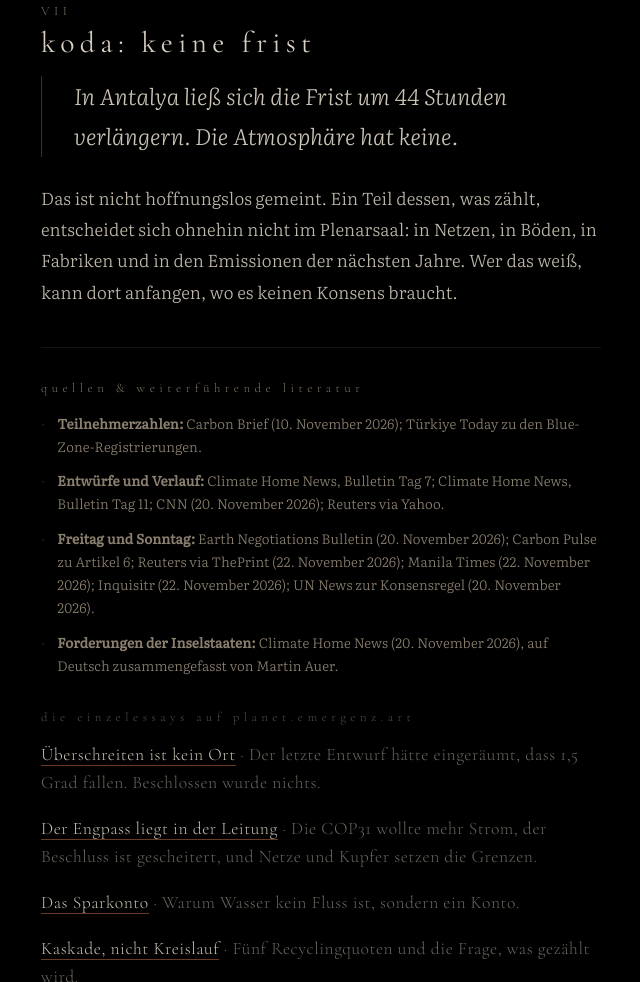
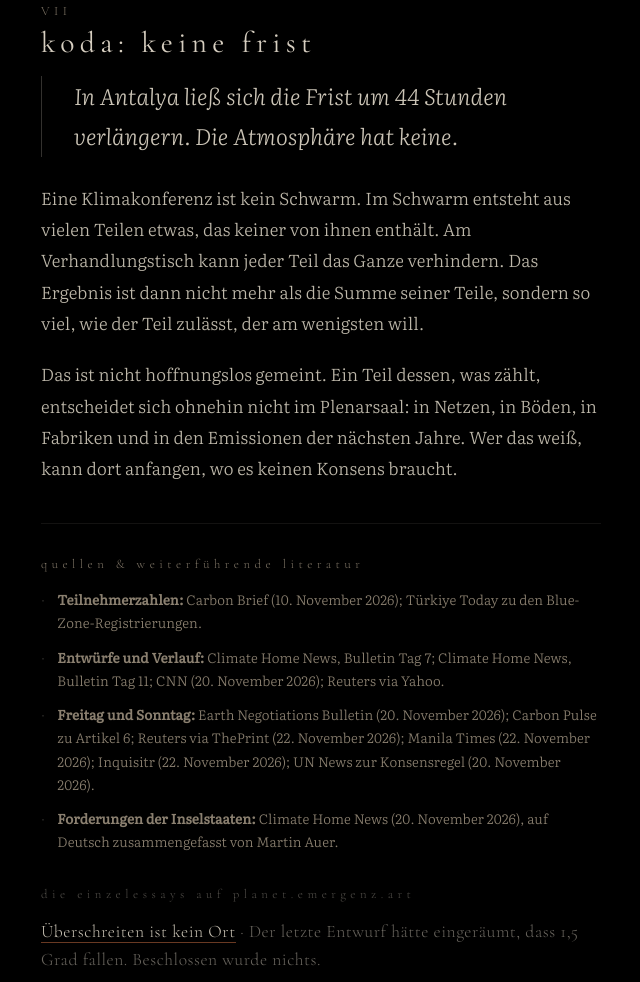
Before and after one commit to wieskoenig-ops/emergenz.art, a plain HTML site: page punkt/cop31/index.html in a window 1280 px wide. Shown: the part 4122-5104 px from the top of the page, without its empty margins (319-959 px from the left). Drawn offline with Linux system fonts and the light colour scheme.

Commit message:
COP31-Koda: Absatz über Konferenz und Schwarm
Co-Authored-By: Claude Opus 5.5 <noreply@anthropic.com>

```diff
--- a/punkt/cop31/index.html
+++ b/punkt/cop31/index.html
@@ -304,6 +304,7 @@
       <div class="block statement">
         <p>In Antalya ließ sich die Frist um 44 Stunden verlängern. Die Atmosphäre hat keine.</p>
       </div>
+      <p>Eine Klimakonferenz ist kein Schwarm. Im Schwarm entsteht aus vielen Teilen etwas, das keiner von ihnen enthält. Am Verhandlungstisch kann jeder Teil das Ganze verhindern. Das Ergebnis ist dann nicht mehr als die Summe seiner Teile, sondern so viel, wie der Teil zulässt, der am wenigsten will.</p>
       <p>Das ist nicht hoffnungslos gemeint. Ein Teil dessen, was zählt, entscheidet sich ohnehin nicht im Plenarsaal: in Netzen, in Böden, in Fabriken und in den Emissionen der nächsten Jahre. Wer das weiß, kann dort anfangen, wo es keinen Konsens braucht.</p>
     </div>
 
```
